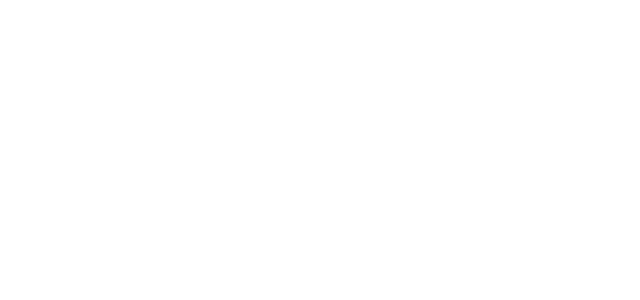
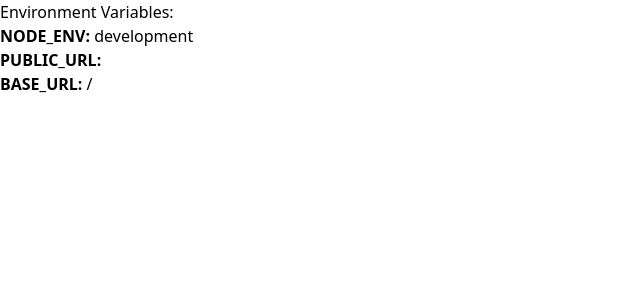
Before and after one commit to b-runz/wikfinity, a Next.js app: page / in a window 1280 px wide. Shown: the top 300 px of the page, without its empty margins (0-640 px from the left). Built offline with nearby package versions, Linux system fonts and the light colour scheme.

Commit message:
print all

```diff
--- a/src/app/page.tsx
+++ b/src/app/page.tsx
@@ -2,6 +2,15 @@
 export default function Home() {
   const env =  process.env;
   return (
-    <h1>{env.PATH}</h1>
+  <div>
+    <h1>Environment Variables:</h1>
+    <ul>
+      {Object.entries(env).map(([key, value]) => (
+        <li key={key}>
+          <strong>{key}:</strong> {value?.toString()}
+        </li>
+      ))}
+    </ul>
+  </div>
   );
 }
```
